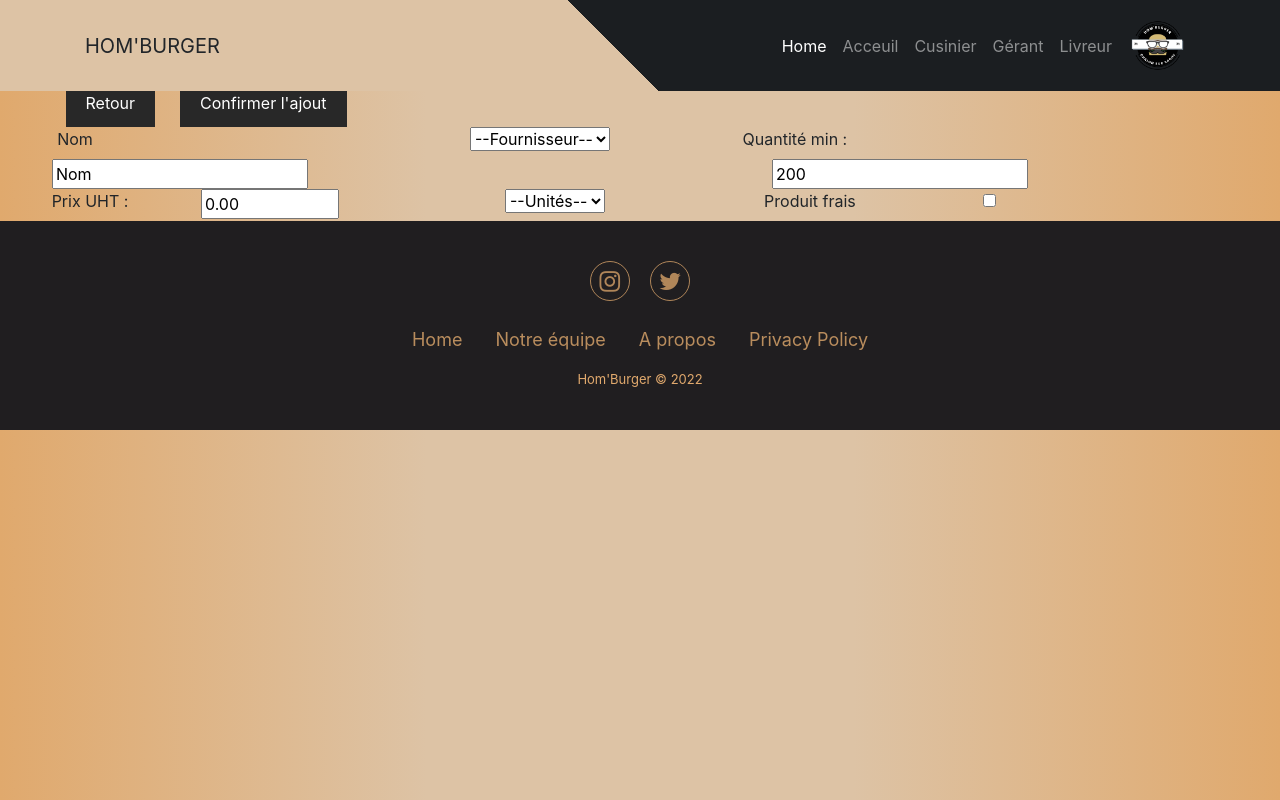
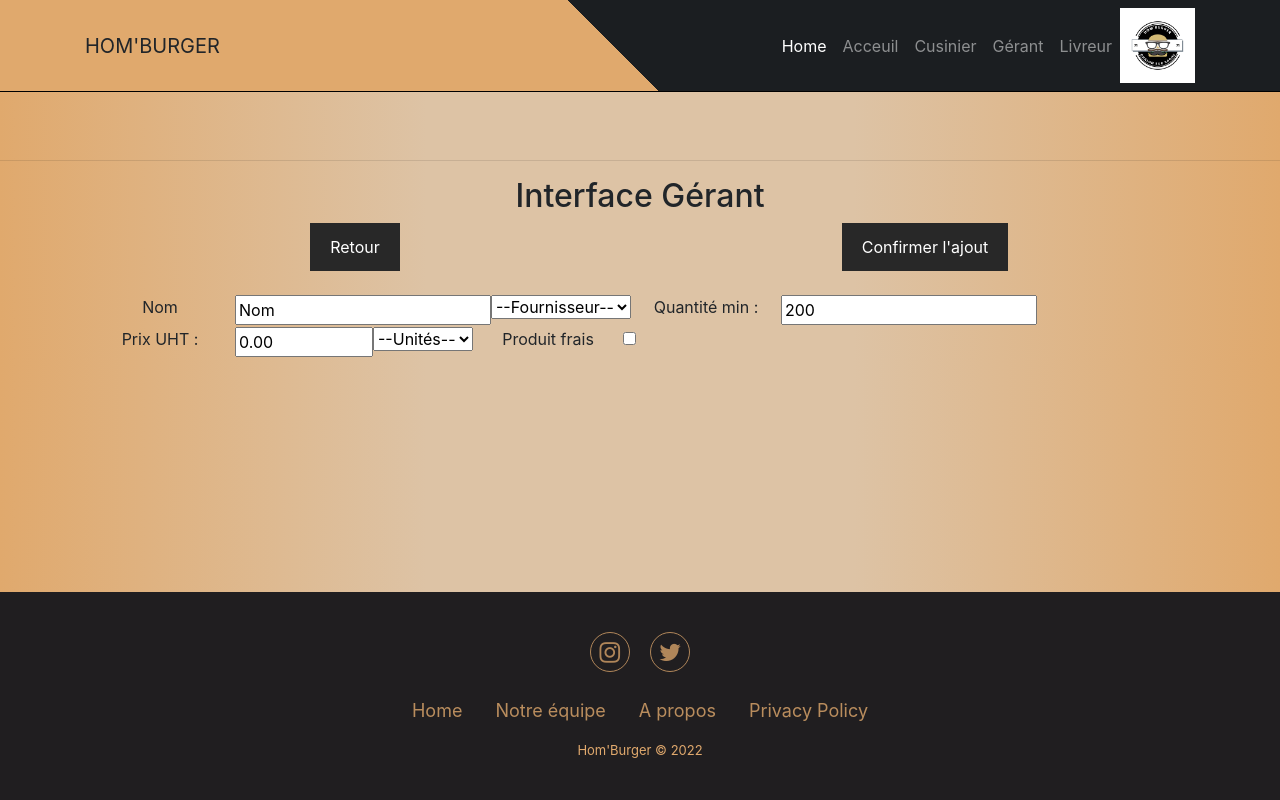
Before and after one commit to LeCoqO/Projet-Web, a PHP site: page /Ajout_ingredient.php in a window 1280 px wide. Run offline with PHP 8.4, Linux system fonts and the light colour scheme; the visitor is signed in with stand-in values (Sample User, id 1); data that the repository does not hold is empty; some libraries are stand-ins or nearby versions.

Commit message:
Le main il a changé
Promis j'ai fait attention cette fois

```diff
--- a/Gerant/Ajout_Ingredient.php
+++ b/Gerant/Ajout_Ingredient.php
@@ -9,17 +9,33 @@ if (!$_SESSION['valid']) {
 <!DOCTYPE html>
 <html lang="fr">
 
+
 <head>
     <meta charset="UTF-8" />
     <meta content="width=device-width, initial-scale=1.0" name="viewport" />
     <meta name="author" content="LUSTIERE Quentin" />
-    <link rel="stylesheet" href="style.css">
+    <link rel="stylesheet" href="../CSS/styleGerant.css">
+    <link rel="stylesheet" href="../CSS/styleCommun.css">
     <script src="https://ajax.googleapis.com/ajax/libs/jquery/3.5.1/jquery.min.js"></script>
     <link href="//maxcdn.bootstrapcdn.com/bootstrap/4.0.0/css/bootstrap.min.css" rel="stylesheet" id="bootstrap-css" />
     <script src="//maxcdn.bootstrapcdn.com/bootstrap/4.0.0/js/bootstrap.min.js"></script>
     <script src="//code.jquery.com/jquery-1.11.1.min.js"></script>
     <link href="//maxcdn.bootstrapcdn.com/font-awesome/4.2.0/css/font-awesome.min.css" rel="stylesheet" />
     <title>HOMBURGER - GERANT</title>
+
+    <style>
+        table {
+            border-collapse: collapse;
+            border-spacing: 0;
+        }
+
+        th,
+        td {
+            padding: 10px 20px;
+            border: 1px solid #000;
+        }
+    </style>
+
 </head>
 <header>
     <div class="fixed-top">
@@ -28,8 +44,7 @@ if (!$_SESSION['valid']) {
                 <a class="navbar-brand" style="text-transform: uppercase">
                     Hom'Burger
                 </a>
-                <button class="navbar-toggler" type="button" data-toggle="collapse" data-target="#navbarResponsive"
-                    aria-controls="navbarResponsive" aria-expanded="false" aria-label="Toggle navigation">
+                <button class="navbar-toggler" type="button" data-toggle="collapse" data-target="#navbarResponsive" aria-controls="navbarResponsive" aria-expanded="false" aria-label="Toggle navigation">
                     <span class="navbar-toggler-icon"></span>
                 </button>
                 <div class="collapse navbar-collapse" id="navbarResponsive">
@@ -59,11 +74,12 @@ if (!$_SESSION['valid']) {
         </nav>
     </div>
 </header>
+<br><br><br><br><br><br>
 
 <body>
     <hr>
+    <div class="container content-container">
         <main role="main">
-        <div class="container content-container row text-center">
             <section>
                 <h2 class="text-center">Interface Gérant</h2>
                 <div class="row text-center">
@@ -75,14 +91,14 @@ if (!$_SESSION['valid']) {
                     </div>
                 </div>
             </section>
-
             <br>
+            <div class='clear'></div>
             <div class="container content-container row text-center">
-                <div class="column">
+                <div class="column3">
                     <label for="nom">Nom</label>
                     <input id="nom" type="text" value="Nom">
                 </div>
-                <div id=choixFournisseurs class="column">
+                <div id=choixFournisseurs class="column3">
                     <script>
                         //RECUPERATION DES FOURNISSEURS DANS LA BDD, POUR LES METTRE EN TANT QU'OPTION DANS UN SELECT
                         var laFonction = $.ajax({
@@ -116,19 +132,19 @@ if (!$_SESSION['valid']) {
                         });
                     </script>
                 </div>
-                <div class="column">
+                <div class="column3">
                     <label for='inputQte'>Quantité min : </label>
                     <input id='inputQte' type="number" value="200">
                 </div>
             </div>
             <div class="clear">
             </div>
-            <div class="container content-container">
-                <div class="column">
+            <div class="container content-container row text-center">
+                <div class="column3">
                     <label for='inputPrix'>Prix UHT : </label>
                     <input id='inputPrix' type="number" value="0.00" min="0.00" max="1000.00" step="0.01">
                 </div>
-                <div id=choixUnites class="column">
+                <div id=choixUnites class="column3">
                     <script>
                         //RECUP DES UNITE POUR EN FAIRE LE MEME USAGE QUE LES FOURNISSEURS
                         var laFonction = $.ajax({
@@ -161,7 +177,7 @@ if (!$_SESSION['valid']) {
                         });
                     </script>
                 </div>
-                <div>
+                <div class="column3">
                     <label for="frais">Produit frais</label>
                     <input type="checkbox" id="frais">
                 </div>
@@ -215,11 +231,11 @@ if (!$_SESSION['valid']) {
             </script>
         </main>
     </div>
-    <div class="footer-basic">
-        <footer>
+    <footer class="mt-auto footer-basic fixed-bottom">
         <div class="social">
             <a href="https://www.instagram.com/_hom_burger_/?hl=fr">
-                    <i class="fa fa-instagram"></i>
+                <i class="fa fa-instagram" aria-hidden="true"></i>
+
             </a>
             <a href="https://twitter.com/hom_burger">
                 <i class="fa fa-twitter"></i>
@@ -235,7 +251,6 @@ if (!$_SESSION['valid']) {
         </ul>
         <p class="copyright">Hom'Burger © 2022</p>
     </footer>
-    </div>
 </body>
 
 </html>
--- a/Gerant/PDF.php
+++ b/Gerant/PDF.php
@@ -35,6 +35,7 @@ for ($i = 0; $i < count($_POST['commandefournisseur']); $i++) {
     $table_commande = $_POST['commandefournisseur'][$i];
   }
 }
+
 $table_fournisseur = $_POST['fournisseur'];
 
 $table_ingredient = $_POST['ingredient'];
```
Also changed, not shown: Gerant/Ajout_stock.php (+4 -3 lines), Gerant/Bons_De_Commandes.php (+12 -11 lines), Gerant/Consult_Stocks.php (+11 -6 lines), Gerant/Inventaire.php (+28 -15 lines), Gerant/commande_fournisseur.php (+5 -8 lines), Gerant/styleTemp.css (added, +19 -0 lines), Gerant/update_stocks.php (added, +22 -0 lines), Gerant/img/Logo.png (added). Lines whose indentation alone changed are shown as unchanged.
